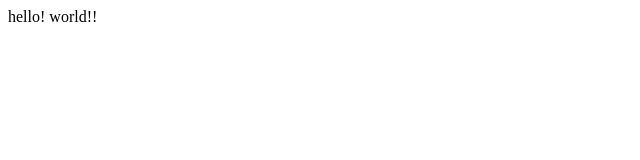
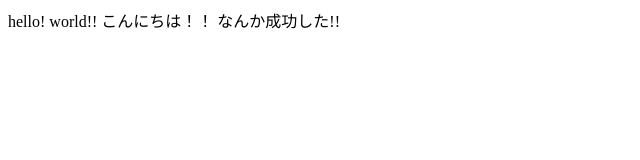
Before and after one commit to kumitaakira453/aws-s3-cicd, a plain HTML site: page index.html in a window 1280 px wide. Shown: the whole page, without its empty margins (0-640 px from the left). Drawn offline with Linux system fonts and the light colour scheme.

Commit message:
modify/yml

```diff
--- a/index.html
+++ b/index.html
@@ -10,6 +10,8 @@
 
 <body>
     hello! world!!
+    こんにちは！！
+    なんか成功した!!
 </body>
 
 </html>
```
